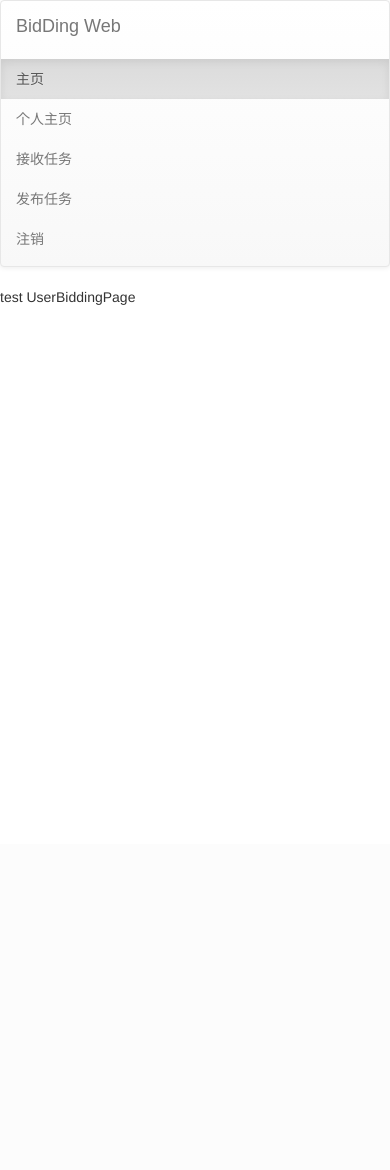
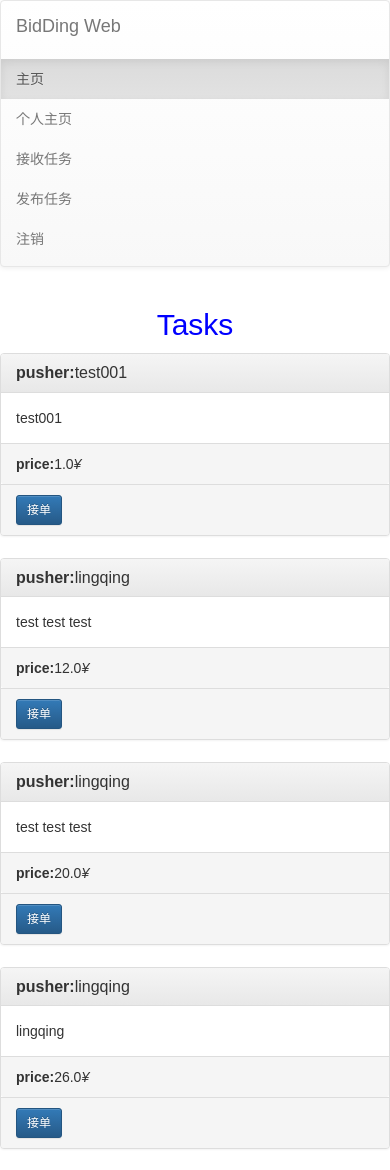
Before and after one commit to lingqing97/BidDing, a Django app: page /bidding/ in a window 390 px wide. Before the commit the page ends 305 px from the top, so only its background shows below. Run offline with Django 3.2, Linux system fonts and the light colour scheme; a user stored in the database is signed in; data comes from the database, SQL or seed files in the repository; both versions use the stored data as it was after the commit; some libraries are stand-ins or nearby versions.

Commit message:
update all files

```diff
--- a/BidDing/settings.py
+++ b/BidDing/settings.py
@@ -53,7 +53,7 @@ MIDDLEWARE = [
     'django.middleware.security.SecurityMiddleware',
     'django.contrib.sessions.middleware.SessionMiddleware',
     'django.middleware.common.CommonMiddleware',
-    'django.middleware.csrf.CsrfViewMiddleware',
+    # 'django.middleware.csrf.CsrfViewMiddleware',
     'django.contrib.auth.middleware.AuthenticationMiddleware',
     'django.contrib.messages.middleware.MessageMiddleware',
     'django.middleware.clickjacking.XFrameOptionsMiddleware',
--- a/Templates/UserBiddingPage.html
+++ b/Templates/UserBiddingPage.html
@@ -1,4 +1,77 @@
 {% extends "UserPage_base.html" %}
 {% block details %}
-<h>test UserBiddingPage</h>
+{% if messages %}
+{% for msg in messages %}
+<div class="alert alert-{{msg.tags}}" align="center">
+    {{msg}}
+</div>
+{% endfor %}
+{% endif %}
+<div class="container">
+	<div class="row clearfix">
+		<div class="col-md-4 column">
+        </div>
+        <div class="col-md-4 column ">
+				<h2>
+                    <div style="text-align: center;">
+                    <font color="blue">Tasks</font>
+                    </div>
+				</h2>
+        </div>
+        <div class="col-md-4 column">
+        </div>
+	</div>
+</div>
+{% if tasks %}
+{% for task in tasks %}
+<div class="row clearfix">
+                <div class="col-md-4 column">
+				</div>
+				<div class="col-md-4 column">
+					<div class="panel panel-default">
+						<div class="panel-heading">
+							<h3 class="panel-title">
+								<strong>pusher:</strong>{{task.pusher}}
+							</h3>
+						</div>
+						<div class="panel-body">
+							{{task.task|truncatechars:20}}
+						</div>
+						<div class="panel-footer">
+							<strong>price:</strong>{{task.pay}}<i>¥</i>
+						</div>
+                        <div class="panel-footer">
+                            <button class="btn btn-primary btn-sm" data-toggle="modal" data-target="#myModal">接单</button>
+                            <div class="modal fade" id="myModal" tabindex="-1" role="dialog" aria-labelledby="myModalLabel" aria-hidden="true">
+                            <div class="modal-dialog">
+                                <div class="modal-content">
+                                    <div class="modal-header">
+                                    <button type="button" class="close" data-dismiss="modal" aria-hidden="true">&times;</button>
+                                    <h4 class="modal-title" id="myModalLabel">接单</h4>
+                                    </div>
+                                <div class="modal-body">您确定接受价值为{{task.pay}}的任务?(确认后不可撤销)</div>
+                            <div class="modal-footer">
+                                <form action="/bidding/" method="POST" class="form-horizontal" role="form">
+                                {% csrf_token %}
+                                    <input type="hidden" name="pusher" value='{{task.pusher}}'>
+                                    <input type="hidden" name="task" value='{{task.task}}'>
+                                    <input type="hidden" name="date" value='{{task.date}}'>
+                                    <input type="hidden" name="pay" value='{{task.pay}}'>
+                                    <div class="modal-footer">
+                                <button type="button" class="btn btn-default" data-dismiss="modal">取消</button>
+                                <button type="submit" class="btn btn-primary">确定</button>
+                                </div>
+                                </form>
+                            </div><!-- /.modal-content -->
+                        </div><!-- /.modal -->
+                        </div>
+                        </div>
+					</div>
+				</div>
+                </div>
+				<div class="col-md-4 column">
+				</div>
+			</div>
+{% endfor %}
+{% endif %}
 {% endblock %}
--- a/Templates/UserSubmitPage.html
+++ b/Templates/UserSubmitPage.html
@@ -8,7 +8,7 @@
 {% endfor %}
 {% else %}
 <div>
-<form name="diary" action="/submit/" method="POST">
+<form name="task" action="/submit/" method="POST">
     {% csrf_token %}
     <div class="panel panel-default" style="width:50%;margin-left:9px" >
     <div class="panel-heading">
--- a/mainpage/views.py
+++ b/mainpage/views.py
@@ -13,20 +13,23 @@ from django.http import HttpResponseRedirect
 from .models import UserInfo
 from .models import Task
 from django.contrib.auth.models import User
+
+
 # Create your views here.
 def ShowHomePage(request):
-    template=get_template('homePage.html')
-    html=template.render(locals())
+    template = get_template('homePage.html')
+    html = template.render(locals())
     return HttpResponse(html)
+
 
 def Login(request):
     template = get_template('loginauth.html')
     username = None
     if request.user.is_authenticated():
         user = request.user
-        submitTask=Task.objects.filter(pusher=user)
-        receiveTask=Task.objects.filter(receiver=request.user.username)
-        messages.add_message(request,messages.INFO,"welcome %s"%request.user.username)
+        submitTask = Task.objects.filter(pusher=user)
+        receiveTask = Task.objects.filter(receiver=request.user.username)
+        messages.add_message(request, messages.INFO, "welcome %s" % request.user.username)
         template = get_template('UserHomePage.html')
         username = request.user.username
     else:
@@ -42,7 +45,7 @@ def Login(request):
                     user = User.objects.filter(username=username)
                     submitTask = Task.objects.filter(pusher=user)
                     receiveTask = Task.objects.filter(receiver=username)
-                    messages.add_message(request, messages.INFO, "welcome %s"%request.user.username)
+                    messages.add_message(request, messages.INFO, "welcome %s" % request.user.username)
                     template = get_template('UserHomePage.html')
                     auth.login(request, username)
                 else:
@@ -53,50 +56,79 @@ def Login(request):
                 messages.add_message(request, messages.WARNING, '请输入完整的账号和密码')
     html = template.render(locals(), request)
     return HttpResponse(html)
+
+
 def Logout(request):
-    template=get_template('homePage.html')
+    template = get_template('homePage.html')
     auth.logout(request)
-    messages.add_message(request,messages.INFO,'成功注销了')
-    html=template.render(locals(),request)
+    messages.add_message(request, messages.INFO, '成功注销了')
+    html = template.render(locals(), request)
     return HttpResponse(html)
+
+
 def ShowUserHomePage(request):
     if request.user.is_authenticated():
         username = request.user.username
         user = request.user
-        submitTask=Task.objects.filter(pusher=user)
-        receiveTask=Task.objects.filter(receiver=request.user.username)
-        template=get_template('UserHomePage.html')
-        html=template.render(locals())
+        submitTask = Task.objects.filter(pusher=user)
+        receiveTask = Task.objects.filter(receiver=request.user.username)
+        template = get_template('UserHomePage.html')
+        html = template.render(locals())
     else:
         return HttpResponseRedirect('/')
     return HttpResponse(html)
+
+
 def ShowUserBiddingPage(request):
     if request.user.is_authenticated():
-        template=get_template('UserBiddingPage.html')
-        html=template.render(locals())
+        template = get_template('UserBiddingPage.html')
+        username = request.user.username
+        if request.method == 'GET':
+            user = request.user
+            tasks = Task.objects.exclude(pusher=user).filter(status=False)
+            html = template.render(locals())
+        else:
+            pusher_name = request.POST.get('pusher')
+            pusher=User.objects.filter(username=pusher_name)
+            date = request.POST.get('date',None)
+            task = request.POST.get('task',None)
+            pay = request.POST.get('pay',None)
+            bidTask = Task.objects.filter(pusher=pusher,task=task,pay=pay)
+            if bidTask:
+                messages.add_message(request, messages.INFO, '接单成功')
+                bidTask.update(status=True, receiver=username)
+                html = template.render(locals(), request)
+            else:
+                messages.add_message(request, messages.INFO, '接单失败')
+                html = template.render(locals(), request)
+            return HttpResponse(html)
     else:
         return HttpResponseRedirect('/')
     return HttpResponse(html)
+
+
 def ShowUserSubmitPage(request):
     if request.user.is_authenticated():
         template = get_template('UserSubmitPage.html')
-        if request.method=='GET':
-            newtask=NewTask()
-            html=template.render(locals(),request)
+        if request.method == 'GET':
+            newtask = NewTask()
+            html = template.render(locals(), request)
         else:
-            user=request.user
-            task_form=Task(pusher=user)
-            newtask = NewTask(request.POST,instance=task_form)
+            user = request.user
+            task_form = Task(pusher=user)
+            newtask = NewTask(request.POST, instance=task_form)
             if newtask.is_valid():
-                messages.add_message(request, messages.INFO,'提交成功')
+                messages.add_message(request, messages.INFO, '提交成功')
                 newtask.save()
-                html=template.render(locals(),request)
+                html = template.render(locals(), request)
             else:
                 messages.add_message(request, messages.INFO, '提交失败')
-                html=template.render(locals(),request)
+                html = template.render(locals(), request)
         return HttpResponse(html)
     else:
         return HttpResponseRedirect('/')
+
+
 def ShowUserInfoPage(request):
     if request.user.is_authenticated():
         username = User.objects.get(username=request.user.username).username
@@ -104,19 +136,21 @@ def ShowUserInfoPage(request):
         if UserInfo.objects.filter(user=request.user).exists():
             user = UserInfo.objects.get(user=request.user)
         else:
-            user=None
-        if request.method=='GET':
-            newuser_info=userinfo()
-            template=get_template('UserInfoPage.html')
-            html=template.render(locals(),request)
+            user = None
+        if request.method == 'GET':
+            newuser_info = userinfo()
+            template = get_template('UserInfoPage.html')
+            html = template.render(locals(), request)
             return HttpResponse(html)
         else:
             newuser_info = userinfo(request.POST)
             if newuser_info.is_valid():
                 messages.add_message(request, messages.INFO, '修改成功')
-                UserInfo.objects.filter(user=request.user).update(age=newuser_info.cleaned_data['age']\
-                    ,phone=newuser_info.cleaned_data['phone'],apartment=newuser_info.cleaned_data['apartment']\
-                    ,address=newuser_info.cleaned_data['address'],interest=newuser_info.cleaned_data['interest'])
+                UserInfo.objects.filter(user=request.user).update(age=newuser_info.cleaned_data['age'] \
+                                                                  , phone=newuser_info.cleaned_data['phone'],
+                                                                  apartment=newuser_info.cleaned_data['apartment'] \
+                                                                  , address=newuser_info.cleaned_data['address'],
+                                                                  interest=newuser_info.cleaned_data['interest'])
                 return HttpResponseRedirect('/userInfo/')
             else:
                 messages.add_message(request, messages.WARNING, '修改失败')
```
Also changed, not shown: Templates/UserHomePage.html (+3 -9 lines), db.sqlite3, timg_FdeJfxC.jpeg (added), timg_gpLoRzx.jpeg (added), timg_hJgyIgY.jpeg (added), timg_rOOCOCu.jpeg (added), 2 other files.
